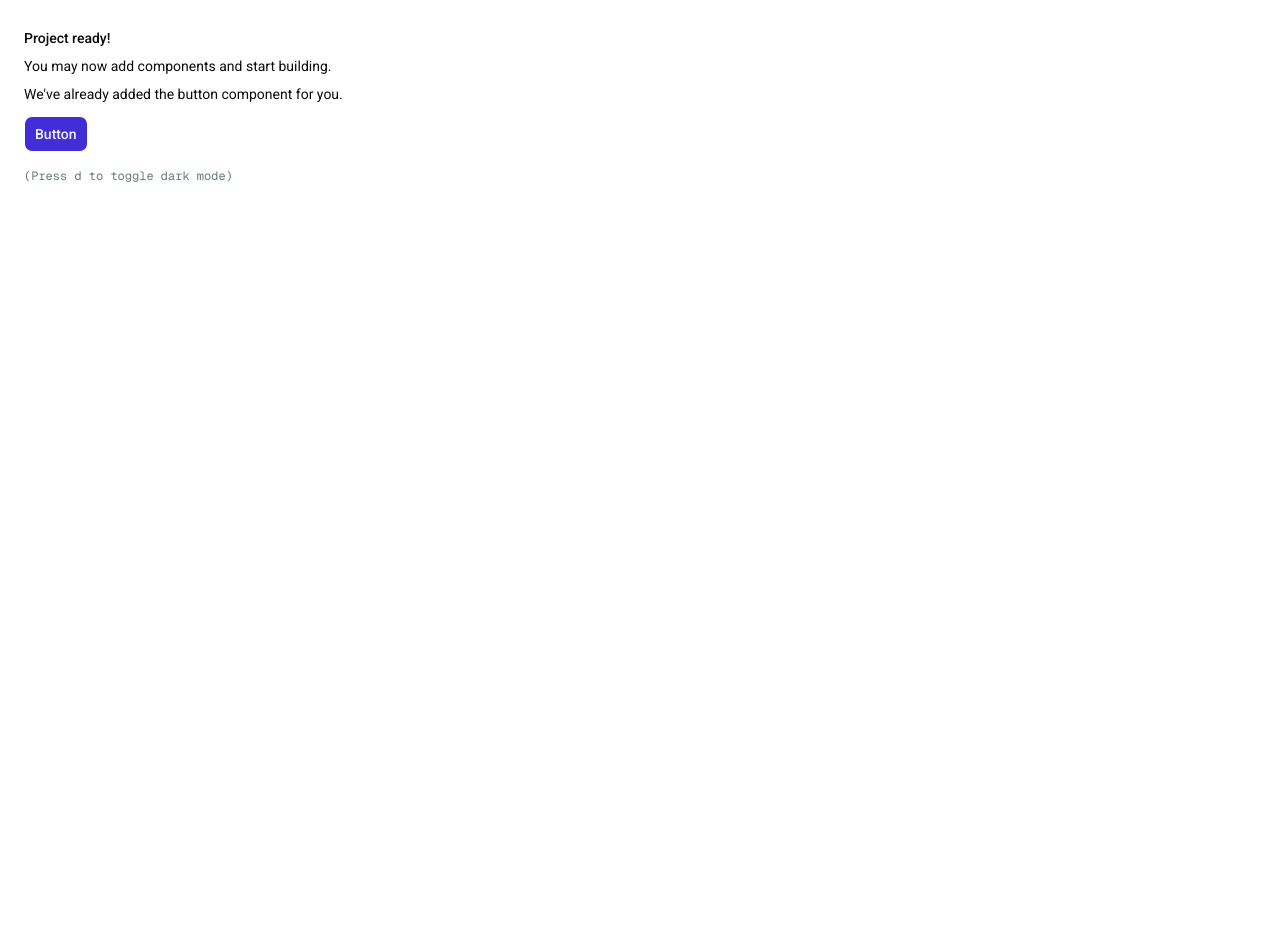
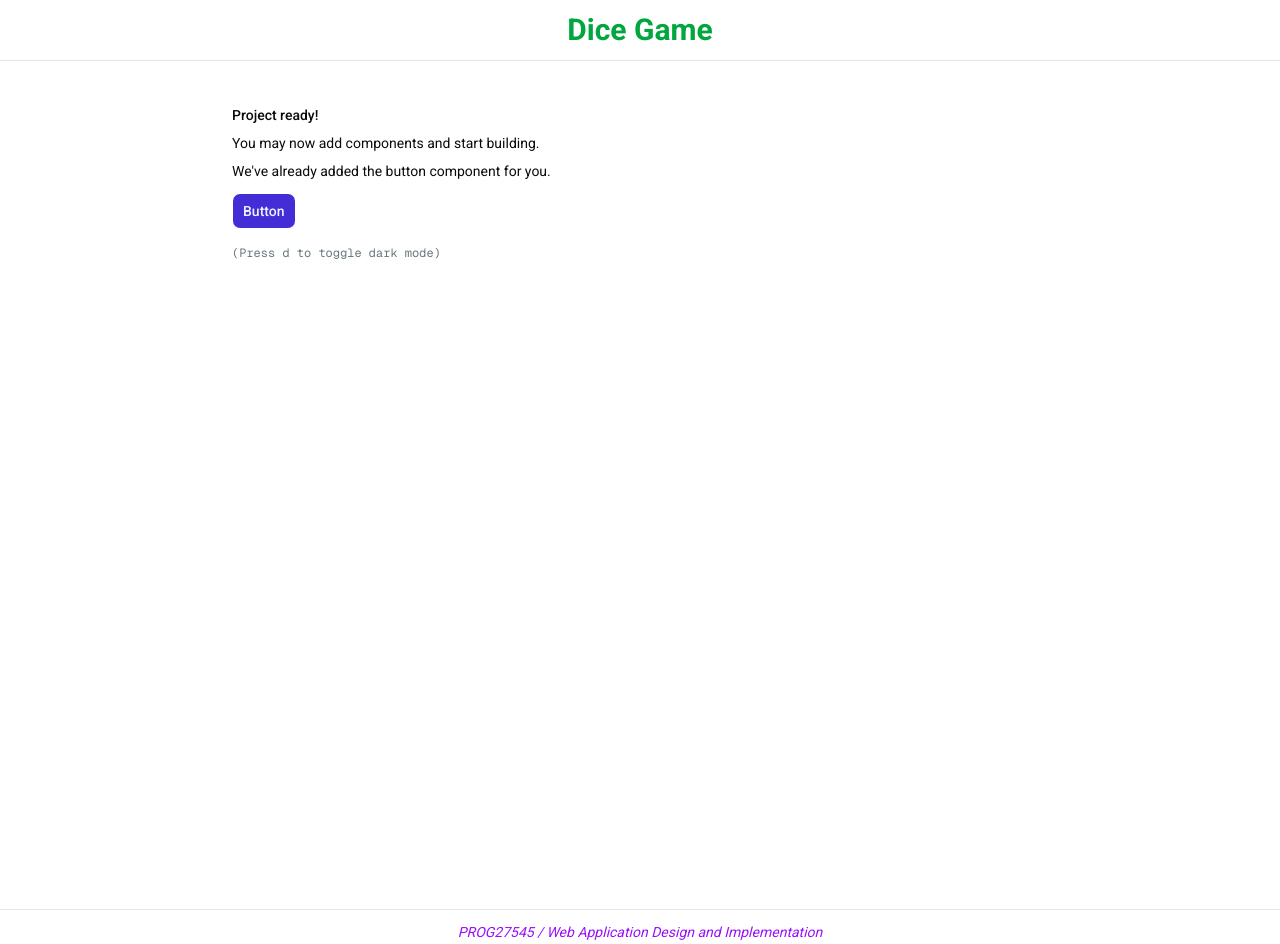
Before and after one commit to tetervak/AbcPlay-NextShadcn-F2026, a Next.js app: page / in a window 1280 px wide. Shown: the top 944 px of the page. Before the commit the page ends 800 px from the top, so only its background shows below. Built offline with nearby package versions, Linux system fonts and the light colour scheme.

Commit message:
copied the layout

```diff
--- a/app/layout.tsx
+++ b/app/layout.tsx
@@ -3,6 +3,8 @@ import { Geist, Geist_Mono, Roboto } from "next/font/google"
 import "./globals.css"
 import { ThemeProvider } from "@/components/theme-provider"
 import { cn } from "@/lib/utils";
+import { Header } from "@/components/header"
+import { Footer } from "@/components/footer"
 
 const roboto = Roboto({subsets:['latin'],variable:'--font-sans'})
 
@@ -20,10 +22,25 @@ export default function RootLayout({
     <html
       lang="en"
       suppressHydrationWarning
-      className={cn("antialiased", fontMono.variable, "font-sans", roboto.variable)}
+      className={cn(
+        "antialiased",
+        fontMono.variable,
+        "font-sans",
+        roboto.variable
+      )}
     >
       <body>
-        <ThemeProvider>{children}</ThemeProvider>
+        <ThemeProvider>
+          <div className="flex min-h-screen flex-col justify-between">
+            <div>
+              <Header title="Dice Game" />
+              <main className="container mx-auto max-w-4xl px-4">
+                {children}
+              </main>
+            </div>
+            <Footer name="Alex Tetervak" />
+          </div>
+        </ThemeProvider>
       </body>
     </html>
   )
```
